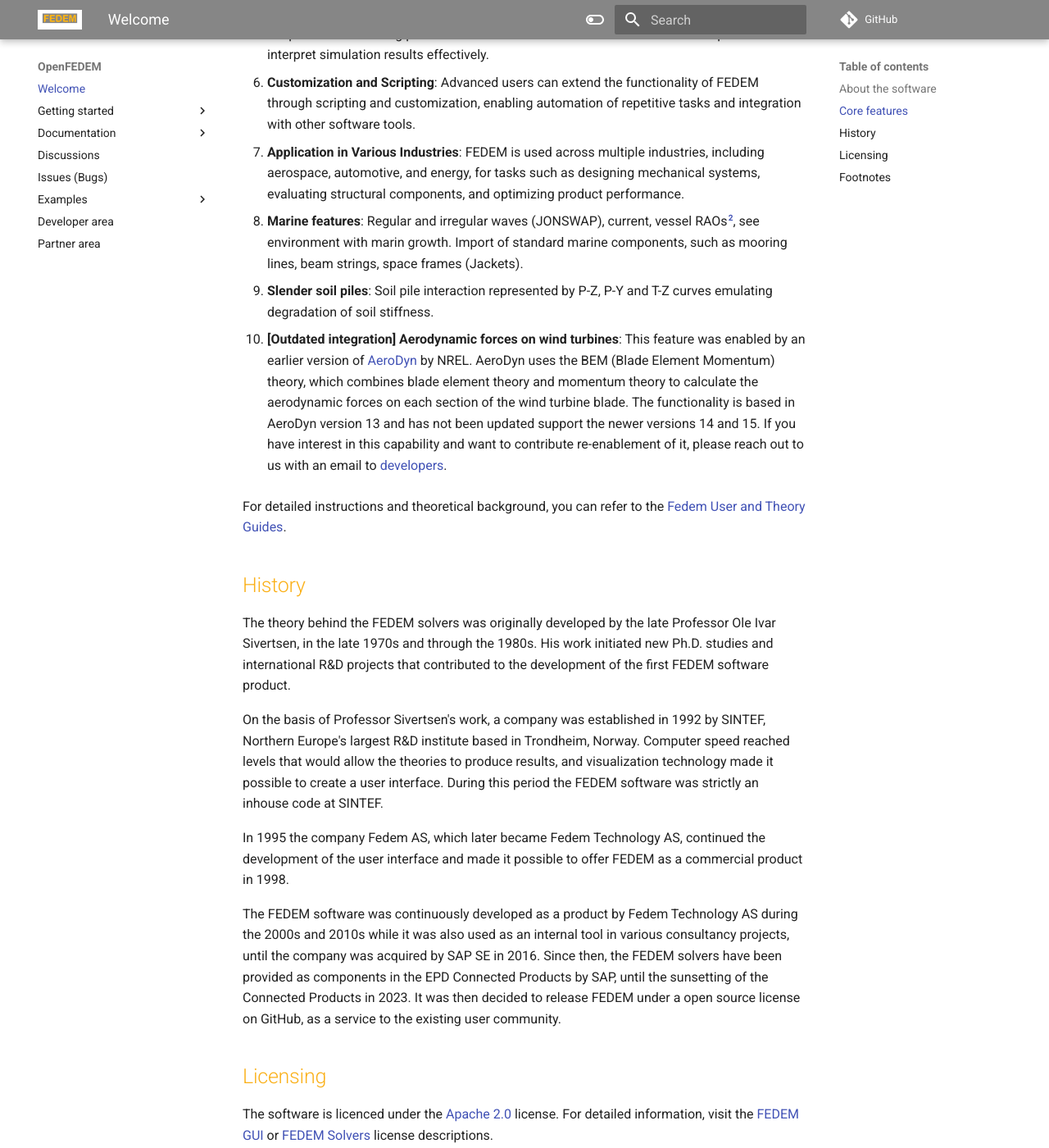
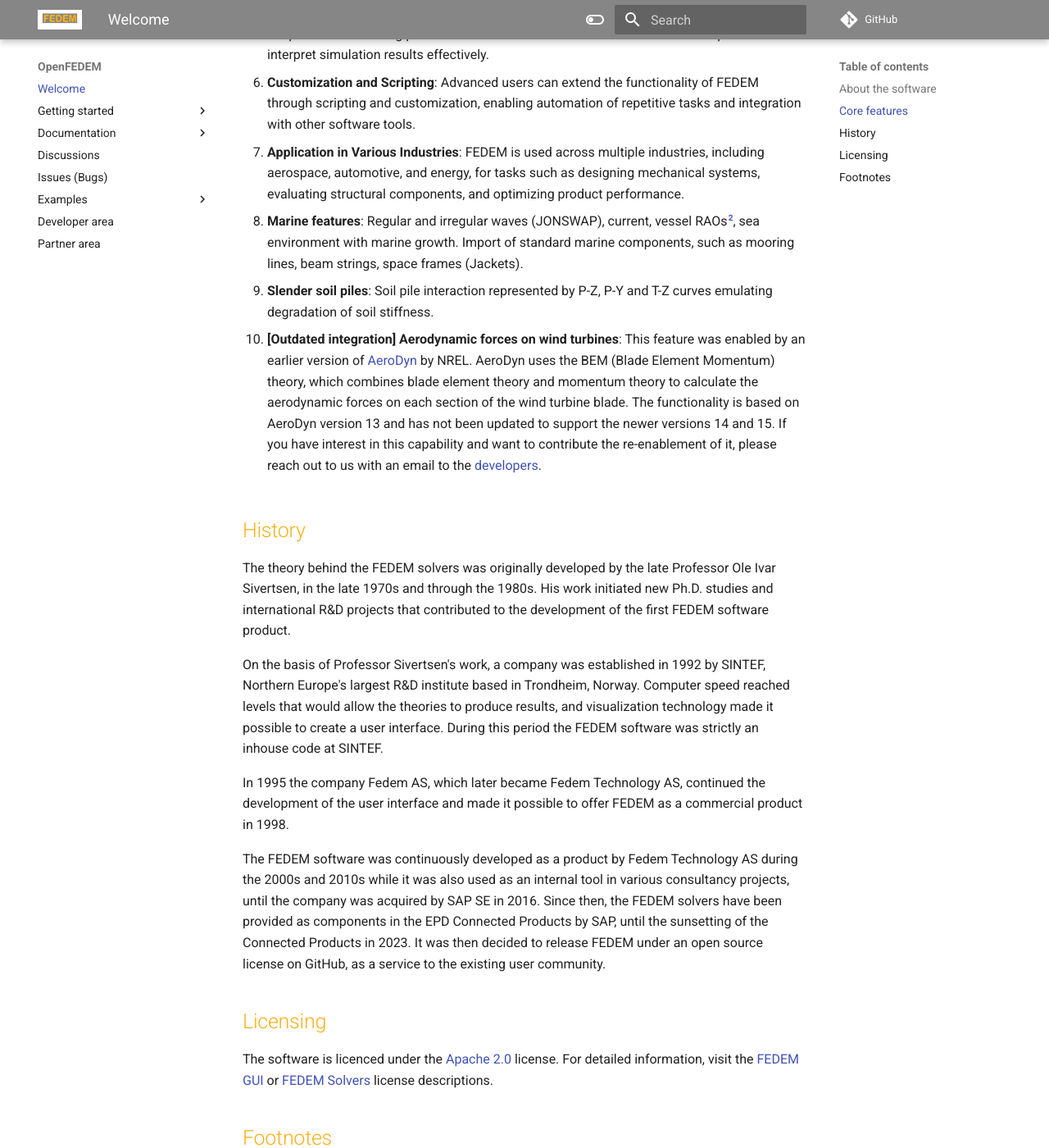
Before and after one commit to openfedem/openfedem.org, an MkDocs documentation site: the page built from docs/index.md, in a window 1280 px wide and 1400 px high, scrolled down 1444 px. Shown: the whole window at 82% size. Built offline with MkDocs 1.6.1 and Material for MkDocs 9.7.7, drawn with Linux system fonts in a browser that asks for light colours; comment, search, counter and statistics services are not loaded.

Commit message:
Changed Developers back to The core team. Minor corrections in items 8 and 10 in the core feature list. Removed reference to non-existing documentation page.

```diff
--- a/docs/index.md
+++ b/docs/index.md
@@ -31,17 +31,15 @@
 
 7. **Application in Various Industries**: FEDEM is used across multiple industries, including aerospace, automotive, and energy, for tasks such as designing mechanical systems, evaluating structural components, and optimizing product performance.
 
-8. **Marine features**: Regular and irregular waves (JONSWAP), current, vessel RAOs[^2], see environment with marin growth. Import of standard marine components, such as mooring lines, beam strings, space frames (Jackets).
+8. **Marine features**: Regular and irregular waves (JONSWAP), current, vessel RAOs[^2], sea environment with marine growth. Import of standard marine components, such as mooring lines, beam strings, space frames (Jackets).
 
 9. **Slender soil piles**: Soil pile interaction represented by P-Z, P-Y and T-Z curves emulating degradation of soil stiffness.
 
 10. **[Outdated integration] Aerodynamic forces on wind turbines**: This feature was enabled by an earlier version of [AeroDyn](https://www.nrel.gov/wind/nwtc/aerodyn.html) by NREL.
-AeroDyn uses the BEM (Blade Element Momentum) theory, which combines blade element theory and momentum theory to calculate the aerodynamic forces on each section of the wind turbine blade. The functionality is based in AeroDyn version 13 and has not been updated support the newer versions 14 and 15.
-If you have interest in this capability and want to contribute re-enablement of it,
-please reach out to us with an email to [developers](mailto:developers@openfedem.org).
-
-For detailed instructions and theoretical background, you can refer to the [Fedem User and Theory Guides](https://www.openfedem.org/guides/A_user_and_theory_guides/).
-
+AeroDyn uses the BEM (Blade Element Momentum) theory, which combines blade element theory and momentum theory to calculate the aerodynamic forces on each section of the wind turbine blade.
+The functionality is based on AeroDyn version 13 and has not been updated to support the newer versions 14 and 15.
+If you have interest in this capability and want to contribute the re-enablement of it,
+please reach out to us with an email to the [developers](mailto:developers@openfedem.org).
 
 ## History
 
@@ -65,7 +63,7 @@
 various consultancy projects, until the company was acquired by SAP SE in 2016.
 Since then, the FEDEM solvers have been provided as components in the
 EPD Connected Products by SAP, until the sunsetting of the Connected Products
-in 2023. It was then decided to release FEDEM under a open source license
+in 2023. It was then decided to release FEDEM under an open source license
 on GitHub, as a service to the existing user community.
 
 ## Licensing
```
Also changed, not shown: docs/developer_area.md (+2 -2 lines).
